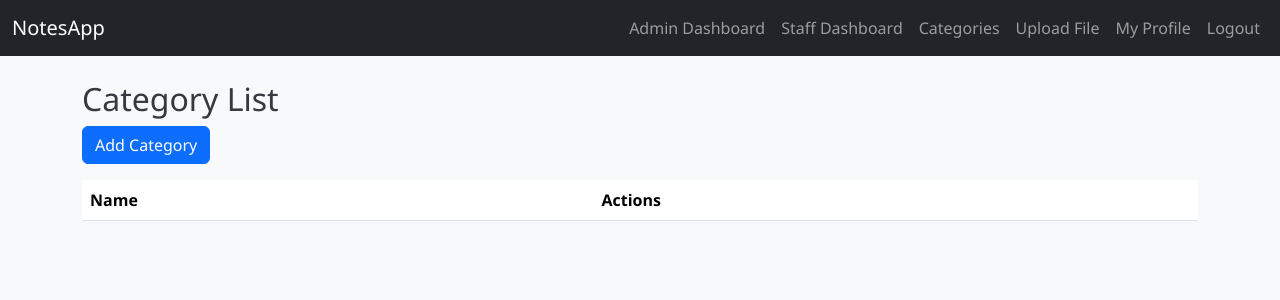
After one commit to hafizcode/nsm, a Django app: page /staff/categories/ in a window 1280 px wide. The commit adds this page. Shown: the top 300 px of the page. Run offline with Django 5.2, Linux system fonts and the light colour scheme; the visitor is signed in with stand-in values (Sample User, id 1); data that the repository does not hold is empty.

Commit message:
added category management

```diff
--- a/core/urls.py
+++ b/core/urls.py
@@ -13,4 +13,9 @@ urlpatterns = [
     path('staff/dashboard/', views.staff_dashboard, name='staff_dashboard'),
     path('staff/upload/', views.upload_file, name='upload_file'),
     path('staff/profile/', views.staff_profile, name='staff_profile'),
+
+    path('categories/', views.category_list, name='category_list'),
+    path('categories/add/', views.add_category, name='add_category'),
+    path('categories/edit/<int:category_id>/', views.edit_category, name='edit_category'),
+    path('categories/delete/<int:category_id>/', views.delete_category, name='delete_category'),
 ]
--- a/core/views.py
+++ b/core/views.py
@@ -93,3 +93,44 @@ def upload_file(request):
         uploaded_file.save()
         return redirect('staff_dashboard')
     return render(request, 'staff/upload_file.html', {'form': form})
+
+
+# List all categories
+@login_required
+def category_list(request):
+    categories = Category.objects.all()
+    return render(request, 'staff/category_list.html', {'categories': categories})
+
+# Add a new category
+@login_required
+def add_category(request):
+    if request.method == 'POST':
+        form = CategoryForm(request.POST)
+        if form.is_valid():
+            form.save()
+            return redirect('category_list')
+    else:
+        form = CategoryForm()
+    return render(request, 'staff/add_category.html', {'form': form})
+
+# Edit a category
+@login_required
+def edit_category(request, category_id):
+    category = get_object_or_404(Category, id=category_id)
+    if request.method == 'POST':
+        form = CategoryForm(request.POST, instance=category)
+        if form.is_valid():
+            form.save()
+            return redirect('category_list')
+    else:
+        form = CategoryForm(instance=category)
+    return render(request, 'staff/edit_category.html', {'form': form})
+
+# Delete a category
+@login_required
+def delete_category(request, category_id):
+    category = get_object_or_404(Category, id=category_id)
+    if request.method == 'POST':
+        category.delete()
+        return redirect('category_list')
+    return render(request, 'staff/delete_category.html', {'category': category})
--- a/templates/navbar.html
+++ b/templates/navbar.html
@@ -12,6 +12,8 @@
           <!-- Check if user is staff only then show staff dashbaord and logout not admin dashboard -->
           {% if user.is_authenticated and user.is_staff %}
             <li class="nav-item"><a class="nav-link" href="{% url 'staff_dashboard' %}">Staff Dashboard</a></li>
+            <!-- list categories -->
+            <li class="nav-item"><a class="nav-link" href="{% url 'category_list' %}">Categories</a></li>
             <!-- show upload file link -->
             <li class="nav-item"><a class="nav-link" href="{% url 'upload_file' %}">Upload File</a></li>
             <!-- show staff_profile -->
--- /dev/null
+++ b/templates/staff/category_list.html
@@ -0,0 +1,25 @@
+{% extends 'base.html' %}
+{% block title %}Categories{% endblock %}
+{% block content %}
+<h2>Category List</h2>
+<a href="{% url 'add_category' %}" class="btn btn-primary mb-3">Add Category</a>
+<table class="table table-striped">
+    <thead>
+        <tr>
+            <th>Name</th>
+            <th>Actions</th>
+        </tr>
+    </thead>
+    <tbody>
+        {% for category in categories %}
+        <tr>
+            <td>{{ category.name }}</td>
+            <td>
+                <a href="{% url 'edit_category' category.id %}" class="btn btn-warning btn-sm">Edit</a>
+                <a href="{% url 'delete_category' category.id %}" class="btn btn-danger btn-sm">Delete</a>
+            </td>
+        </tr>
+        {% endfor %}
+    </tbody>
+</table>
+{% endblock %}
```
Also changed, not shown: templates/staff/add_category.html (added, +14 -0 lines), templates/staff/delete_category.html (added, +11 -0 lines), templates/staff/edit_category.html (added, +14 -0 lines).
